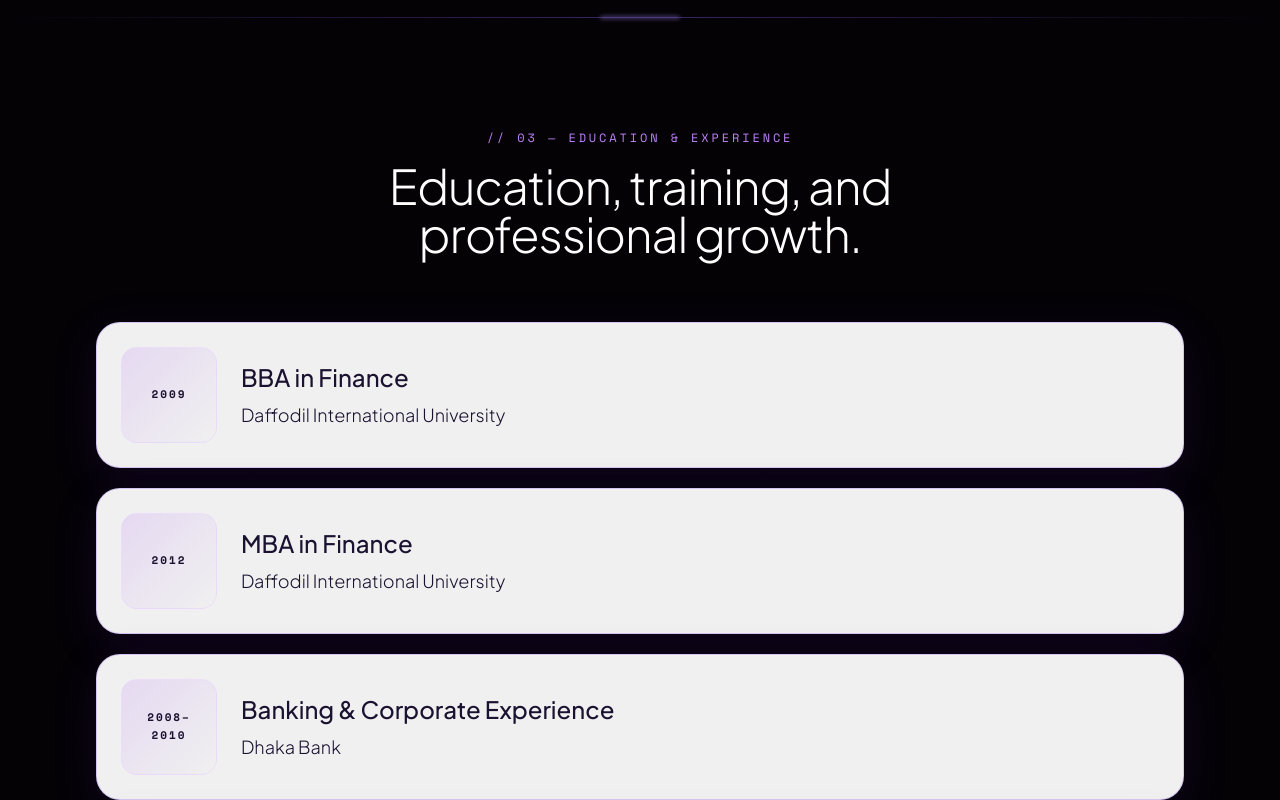
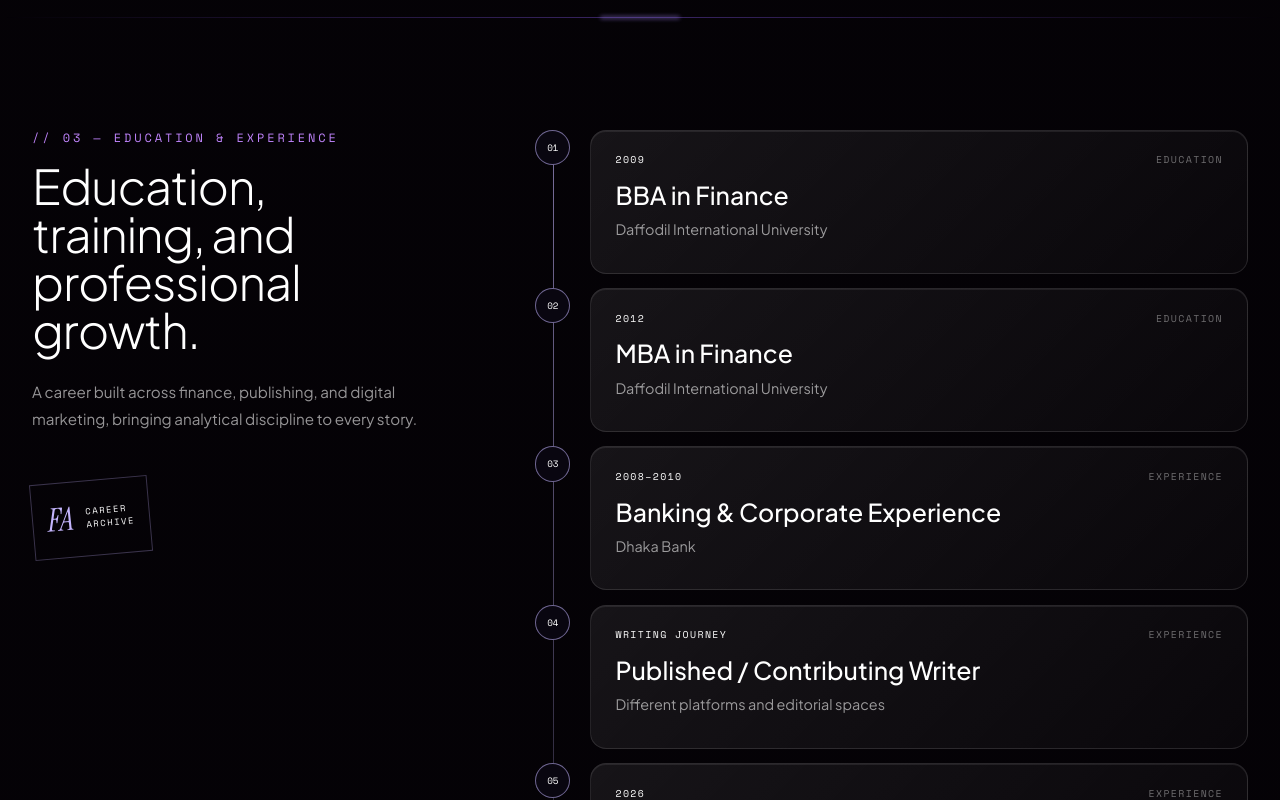
Before and after one commit to Digholkhan/Farhana-portfolio-, a Next.js app: page / in a window 1280 px wide. Shown: the part 1800-2600 px from the top of the page. Built offline with nearby package versions, Linux system fonts and the light colour scheme; no server answers; the database is empty.

Commit message:
Redesign education and experience timeline

```diff
--- a/app/globals.css
+++ b/app/globals.css
@@ -223,6 +223,163 @@ body {
   .admin-label { grid-column: 1 / -1; }
   .admin-form-grid { grid-template-columns: 1fr; }
   .admin-form-grid > .admin-form-field:last-child:nth-child(odd), .admin-form-grid > .admin-form-field:nth-last-child(2) { grid-column: auto; }
+}
+
+/* Education and experience editorial timeline */
+.qualifications-section {
+  isolation: isolate;
+}
+
+.qualifications-layout {
+  display: grid;
+  grid-template-columns: minmax(240px, 0.72fr) minmax(0, 1.28fr);
+  gap: clamp(3rem, 8vw, 8rem);
+  align-items: start;
+}
+
+.qualifications-intro {
+  position: sticky;
+  top: 7rem;
+}
+
+.qualifications-summary {
+  max-width: 25rem;
+  margin-top: 1.5rem;
+  color: rgba(255, 255, 255, 0.58);
+  font-size: 0.95rem;
+  line-height: 1.8;
+}
+
+.qualifications-stamp {
+  display: flex;
+  align-items: center;
+  gap: 0.75rem;
+  width: fit-content;
+  margin-top: 3rem;
+  padding: 0.7rem 0.9rem;
+  border: 1px solid rgba(196, 181, 253, 0.28);
+  color: rgba(196, 181, 253, 0.7);
+  transform: rotate(-5deg);
+}
+
+.qualifications-stamp span {
+  color: #c4b5fd;
+  font-family: var(--font-serif);
+  font-size: 2rem;
+  font-style: italic;
+}
+
+.qualifications-stamp small {
+  font: 0.55rem/1.45 var(--font-mono);
+  letter-spacing: 0.18em;
+}
+
+.qualifications-timeline {
+  position: relative;
+  display: grid;
+  gap: 0.9rem;
+}
+
+.qualifications-timeline::before {
+  content: '';
+  position: absolute;
+  top: 1.7rem;
+  bottom: 1.7rem;
+  left: 1.1rem;
+  width: 1px;
+  background: linear-gradient(180deg, rgba(196, 181, 253, 0.6), rgba(196, 181, 253, 0.08));
+}
+
+.qualification-entry {
+  position: relative;
+  display: grid;
+  grid-template-columns: 2.2rem minmax(0, 1fr);
+  gap: 1.25rem;
+  align-items: start;
+}
+
+.qualification-marker {
+  position: relative;
+  z-index: 1;
+  display: grid;
+  place-items: center;
+  width: 2.2rem;
+  height: 2.2rem;
+  border: 1px solid rgba(196, 181, 253, 0.55);
+  border-radius: 50%;
+  color: #c4b5fd;
+  background: #090610;
+  font: 0.58rem var(--font-mono);
+}
+
+.qualification-content {
+  min-height: 9rem;
+  padding: 1.35rem 1.5rem 1.45rem;
+  border: 1px solid rgba(255, 255, 255, 0.11);
+  border-radius: 1rem;
+  background: linear-gradient(135deg, rgba(255, 255, 255, 0.075), rgba(255, 255, 255, 0.025));
+  box-shadow: inset 0 1px rgba(255, 255, 255, 0.08);
+  transition: border-color 0.3s ease, transform 0.3s ease, background 0.3s ease;
+}
+
+.qualification-entry:hover .qualification-content {
+  border-color: rgba(196, 181, 253, 0.42);
+  background: linear-gradient(135deg, rgba(124, 58, 237, 0.16), rgba(255, 255, 255, 0.04));
+  transform: translateX(0.35rem);
+}
+
+.qualification-meta {
+  display: flex;
+  justify-content: space-between;
+  gap: 1rem;
+  color: #c4b5fd;
+  font: 0.62rem var(--font-mono);
+  letter-spacing: 0.14em;
+  text-transform: uppercase;
+}
+
+.qualification-meta span:last-child {
+  color: rgba(255, 255, 255, 0.4);
+}
+
+.qualification-content h3 {
+  margin-top: 0.8rem;
+  color: #fff !important;
+  font-size: clamp(1.15rem, 2vw, 1.55rem);
+  font-weight: 500;
+  line-height: 1.25;
+}
+
+.qualification-content p {
+  margin-top: 0.45rem;
+  color: rgba(255, 255, 255, 0.58) !important;
+  font-size: 0.9rem;
+  line-height: 1.65;
+}
+
+@media (max-width: 760px) {
+  .qualifications-layout {
+    grid-template-columns: 1fr;
+    gap: 2.75rem;
+  }
+
+  .qualifications-intro {
+    position: static;
+  }
+
+  .qualifications-stamp {
+    margin-top: 2rem;
+  }
+
+  .qualification-content {
+    padding: 1.1rem 1.1rem 1.2rem;
+  }
+
+  .qualification-meta {
+    align-items: flex-start;
+    flex-direction: column;
+    gap: 0.35rem;
+  }
 }
 
 /* Selection */
--- a/components/qualifications-section.tsx
+++ b/components/qualifications-section.tsx
@@ -2,77 +2,44 @@ import { defaultSiteContent, SiteContent } from '@/lib/site-content';
 
 export default function QualificationsSection({ content = defaultSiteContent.education }: { content?: SiteContent['education'] }) {
   const qualifications = content.items;
-  /*
-    {
-      year: '2009',
-      title: 'BBA in Finance',
-      detail: 'Daffodil International University',
-    },
-    {
-      year: '2012',
-      title: 'MBA in Finance',
-      detail: 'Daffodil International University',
-    },
-    {
-      year: '2008–2010',
-      title: 'Banking & Corporate Experience',
-      detail: 'Dhaka Bank',
-    },
-    {
-      year: 'Writing Journey',
-      title: 'Published / Contributing Writer',
-      detail: 'Different platforms and editorial spaces',
-    },
-    {
-      year: '2026',
-      title: 'Professional Digital Marketing Training',
-      detail: 'Creative IT Institute',
-    },
-    {
-      year: '2026',
-      title: 'Content Planner | Brand & Marketing',
-      detail: 'Creative IT Institute',
-    },
-  ]; */
 
   return (
     <>
-      <section id="qualifications" className="py-28 px-6 sm:px-8 max-w-6xl mx-auto relative">
-        <div className="text-center max-w-3xl mx-auto mb-16">
+      <section id="qualifications" className="qualifications-section py-28 px-6 sm:px-8 max-w-7xl mx-auto relative">
+        <div className="qualifications-layout">
+          <div className="qualifications-intro">
             <span className="font-mono text-xs uppercase tracking-[0.24em] text-purple-400 block mb-4">
               {content.eyebrow}
             </span>
             <h2 className="text-3xl sm:text-5xl font-sans font-light tracking-tight text-[#ffff] leading-tight">
               {content.heading}
             </h2>
-        </div>
-
-        <div className="space-y-5">
-          {qualifications.map((item) => (
-            <div
-              key={`${item.year}-${item.title}`}
-              className="group relative overflow-hidden rounded-[24px] border border-white/10 liquid-glass p-5 sm:p-6 transition-all duration-300 hover:-translate-y-1 hover:border-purple-400/30"
-            >
-              <div className="flex flex-col md:flex-row md:items-center gap-4 md:gap-6">
-                <div className="flex-shrink-0">
-                  <div className="w-20 h-20 md:w-24 md:h-24 rounded-2xl bg-gradient-to-br from-purple-500/15 via-purple-400/10 to-transparent border border-purple-200/60 flex items-center justify-center text-center p-2">
-                    <span className="font-mono text-[10px] sm:text-[11px] font-semibold uppercase tracking-[0.18em] text-purple-700 leading-relaxed">
-                      {item.year}
-                    </span>
+            <p className="qualifications-summary">
+              A career built across finance, publishing, and digital marketing, bringing analytical discipline to every story.
+            </p>
+            <div className="qualifications-stamp" aria-hidden="true">
+              <span>FA</span>
+              <small>CAREER<br />ARCHIVE</small>
             </div>
           </div>
 
-                <div className="flex-1">
-                  <h3 className="text-xl sm:text-2xl font-sans font-medium text-[#2B2140] leading-snug">
-                    {item.title}
-                  </h3>
-                  <p className="mt-2 text-base sm:text-lg text-[#5C5075] font-light leading-relaxed">
-                    {item.detail}
-                  </p>
+          <div className="qualifications-timeline">
+            {qualifications.map((item, index) => (
+              <article key={`${item.year}-${item.title}`} className="qualification-entry">
+                <div className="qualification-marker">
+                  <span>{String(index + 1).padStart(2, '0')}</span>
                 </div>
+                <div className="qualification-content">
+                  <div className="qualification-meta">
+                    <span>{item.year}</span>
+                    <span>{index < 2 ? 'Education' : 'Experience'}</span>
                   </div>
+                  <h3>{item.title}</h3>
+                  <p>{item.detail}</p>
                 </div>
+              </article>
             ))}
+          </div>
         </div>
       </section>
       <div className="section-divider" />
```
Lines whose indentation alone changed are shown as unchanged.
